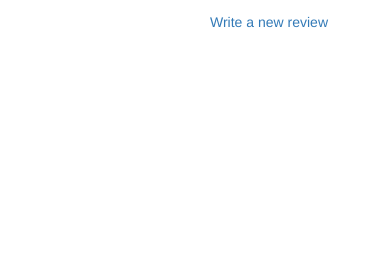
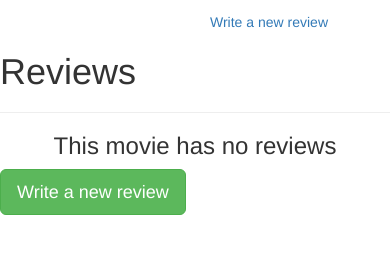
Before and after one commit to Kirugik/movie-watchlist, a Flask app: template app/templates/movie.html in a window 390 px wide. Shown: the part 110-364 px from the top of the page. Run offline with Flask 2, Linux system fonts and the light colour scheme; the template is opened without the code that fills it, so the values that code supplies are empty; parts of the project's set-up code (start-up, migrations or seed data) failed here and were passed over; some libraries are stand-ins or nearby versions.

Commit message:
Feat: Add movie review feature

```diff
--- a/app/templates/macros.html
+++ b/app/templates/macros.html
@@ -11,3 +11,14 @@
 {% endfor %}
 
 {% endmacro %}
+
+
+<!-- Displaying reviews macro -->
+{% macro displayReviews(review_list) %}
+    {% for review in review_list %}
+    <div class="col-xs-12 col-sm-4 col-md-4 col-lg-4 review-card">
+        <h2> {{ review.title}} </h2>
+        <p> {{ review.review | truncate(30) }}</p>
+    </div>
+    {% endfor %}
+{% endmacro %}
--- a/app/templates/movie.html
+++ b/app/templates/movie.html
@@ -1,4 +1,5 @@
 {% extends 'base.html'%}
+{% import 'macros.html' as macro%}
 
 <!-- Content block -->
 {% block content %}
@@ -20,5 +21,21 @@
 
     </div>
 
+    <div class="row">
+
+        <h1>Reviews</h1>
+        <hr>
+
+        {% if reviews %}
+            {{macro.displayReviews(reviews)}}
+
+        {% else %}
+            <h3 class="text-center">This movie has no reviews </h3>
+
+            <a class="btn btn-success btn-lg text-center" href="/movie/review/new/{{movie.id}}"> Write a new review</a>
+        {% endif %}
+
+    </div>
+
 </div>
 {% endblock %}
--- a/app/views.py
+++ b/app/views.py
@@ -43,8 +43,9 @@ def movie(id):
 
     movie = get_movie(id)
     title = f'{movie.title}'
-    # print(movie.title)
-    return render_template('movie.html', title = title, movie = movie)
+    reviews = Review.get_reviews(movie.id)
+
+    return render_template('movie.html', title = title, movie = movie, reviews = reviews)
 
 
 @app.route('/search/<movie_name>')
```
Also changed, not shown: app/models/reviews.py (+12 -0 lines).
